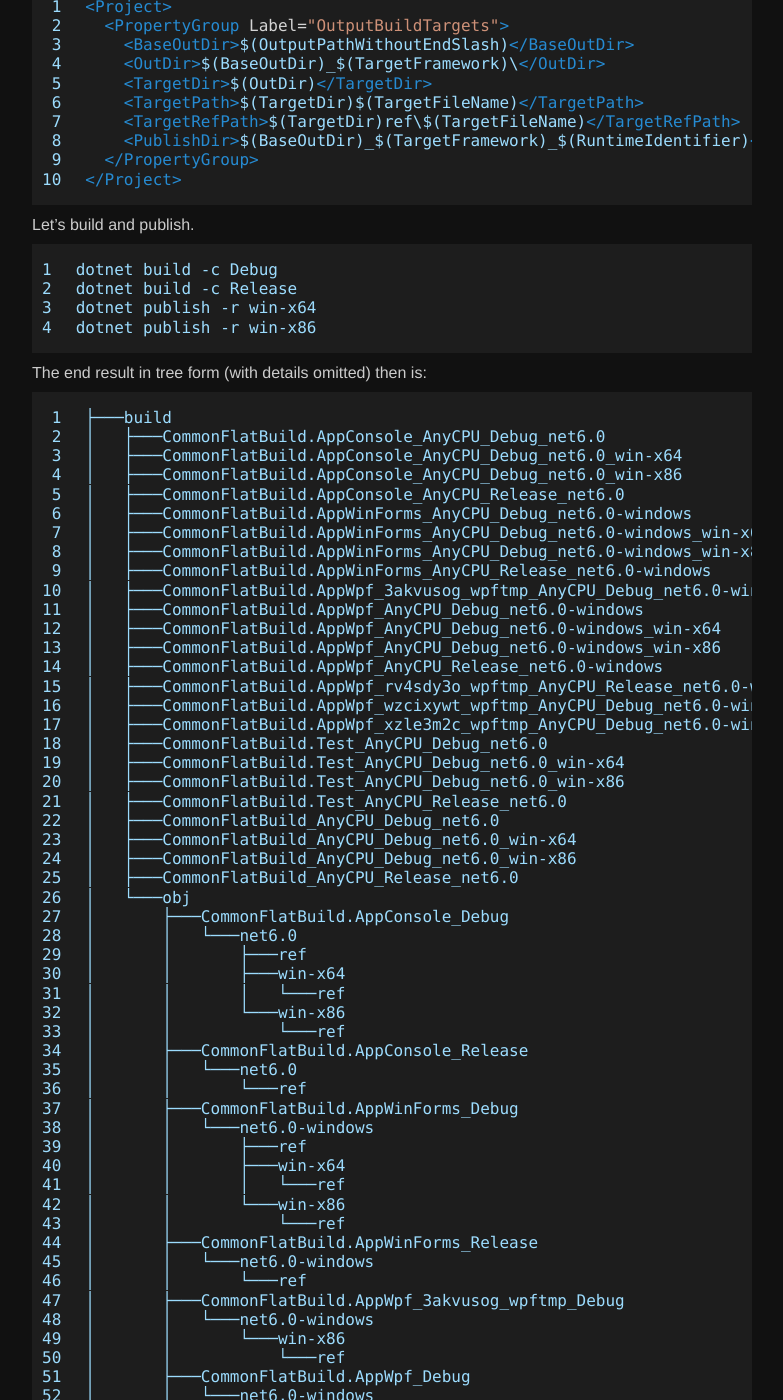
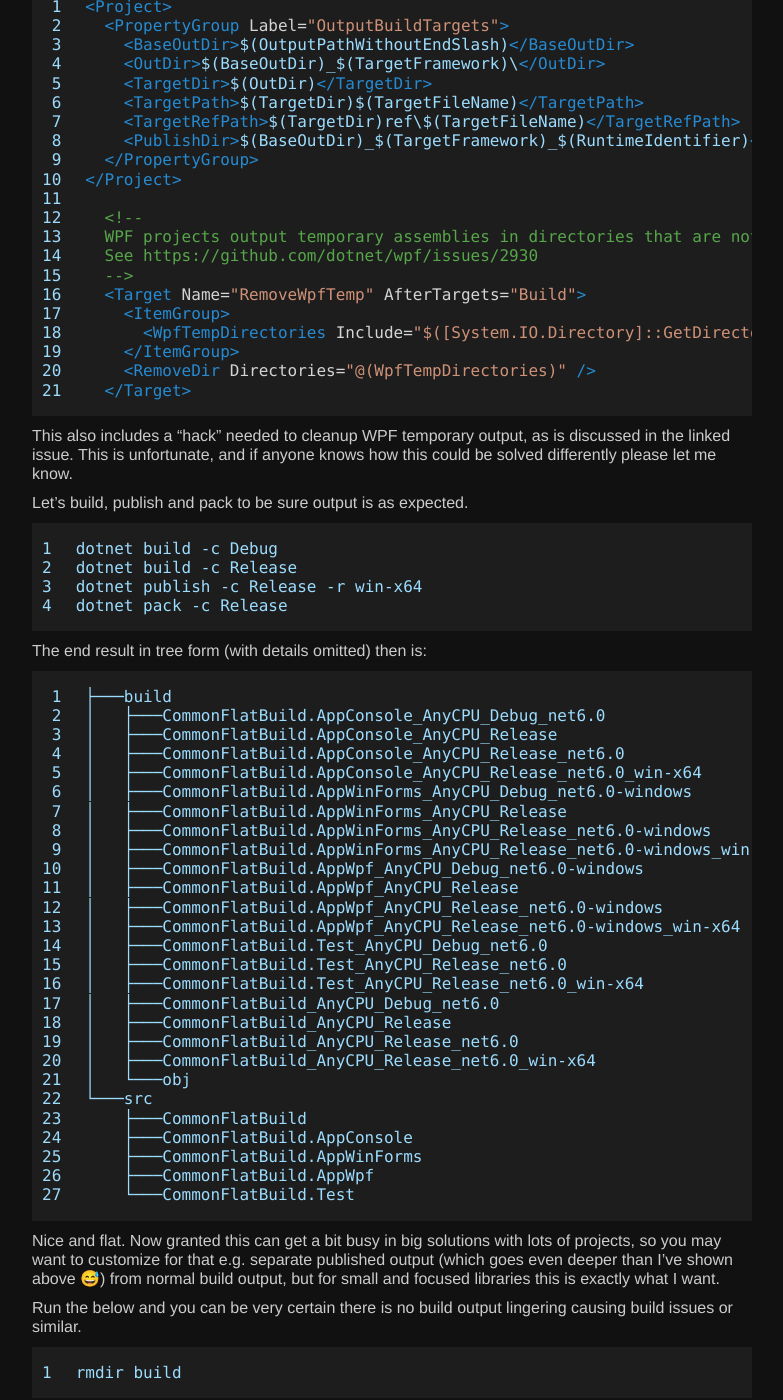
Before and after one commit to nietras/nietras.github.io, a Jekyll site: the page built from _posts/2021-11-19-bendingdotnet-common-flat-build-output.md, in a window 1280 px wide and 1400 px high, scrolled down 5279 px. Shown: the whole window, without its empty margins (248-1031 px from the left). Built offline with Jekyll 4.4.1, drawn with Linux system fonts in a browser that asks for light colours; some of the changed text lies outside the part shown.

Commit message:
add wpftemp directories delete target and first full draft

````diff
--- a/_posts/2021-11-19-bendingdotnet-common-flat-build-output.md
+++ b/_posts/2021-11-19-bendingdotnet-common-flat-build-output.md
@@ -259,107 +259,52 @@ incl. packing nuget packages, since the evaluation of properties differs from ta
     <PublishDir>$(BaseOutDir)_$(TargetFramework)_$(RuntimeIdentifier)</PublishDir>
   </PropertyGroup>
 </Project>
+
+  <!--
+  WPF projects output temporary assemblies in directories that are not deleted after use.
+  See https://github.com/dotnet/wpf/issues/2930
+  -->
+  <Target Name="RemoveWpfTemp" AfterTargets="Build">
+    <ItemGroup>
+      <WpfTempDirectories Include="$([System.IO.Directory]::GetDirectories(&quot;$(BuildDir)&quot;,&quot;$(MSBuildProjectName)*_wpftmp_*&quot;))"/>
+    </ItemGroup>
+    <RemoveDir Directories="@(WpfTempDirectories)" />
+  </Target>
 ```
+This also includes a "hack" needed to cleanup WPF temporary output,
+as is discussed in the linked issue. This is unfortunate, and if anyone
+knows how this could be solved differently please let me know.
 
-Let's build and publish.
+Let's build, publish and pack to be sure output is as expected.
 ```
 dotnet build -c Debug
 dotnet build -c Release
-dotnet publish -r win-x64
-dotnet publish -r win-x86
+dotnet publish -c Release -r win-x64
+dotnet pack -c Release
 ```
 The end result in tree form (with details omitted) then is:
 ```
 ├───build
 │   ├───CommonFlatBuild.AppConsole_AnyCPU_Debug_net6.0
-│   ├───CommonFlatBuild.AppConsole_AnyCPU_Debug_net6.0_win-x64
-│   ├───CommonFlatBuild.AppConsole_AnyCPU_Debug_net6.0_win-x86
+│   ├───CommonFlatBuild.AppConsole_AnyCPU_Release
 │   ├───CommonFlatBuild.AppConsole_AnyCPU_Release_net6.0
+│   ├───CommonFlatBuild.AppConsole_AnyCPU_Release_net6.0_win-x64
 │   ├───CommonFlatBuild.AppWinForms_AnyCPU_Debug_net6.0-windows
-│   ├───CommonFlatBuild.AppWinForms_AnyCPU_Debug_net6.0-windows_win-x64
-│   ├───CommonFlatBuild.AppWinForms_AnyCPU_Debug_net6.0-windows_win-x86
+│   ├───CommonFlatBuild.AppWinForms_AnyCPU_Release
 │   ├───CommonFlatBuild.AppWinForms_AnyCPU_Release_net6.0-windows
-│   ├───CommonFlatBuild.AppWpf_3akvusog_wpftmp_AnyCPU_Debug_net6.0-windows
+│   ├───CommonFlatBuild.AppWinForms_AnyCPU_Release_net6.0-windows_win-x64
 │   ├───CommonFlatBuild.AppWpf_AnyCPU_Debug_net6.0-windows
-│   ├───CommonFlatBuild.AppWpf_AnyCPU_Debug_net6.0-windows_win-x64
-│   ├───CommonFlatBuild.AppWpf_AnyCPU_Debug_net6.0-windows_win-x86
+│   ├───CommonFlatBuild.AppWpf_AnyCPU_Release
 │   ├───CommonFlatBuild.AppWpf_AnyCPU_Release_net6.0-windows
-│   ├───CommonFlatBuild.AppWpf_rv4sdy3o_wpftmp_AnyCPU_Release_net6.0-windows
-│   ├───CommonFlatBuild.AppWpf_wzcixywt_wpftmp_AnyCPU_Debug_net6.0-windows
-│   ├───CommonFlatBuild.AppWpf_xzle3m2c_wpftmp_AnyCPU_Debug_net6.0-windows
+│   ├───CommonFlatBuild.AppWpf_AnyCPU_Release_net6.0-windows_win-x64
 │   ├───CommonFlatBuild.Test_AnyCPU_Debug_net6.0
-│   ├───CommonFlatBuild.Test_AnyCPU_Debug_net6.0_win-x64
-│   ├───CommonFlatBuild.Test_AnyCPU_Debug_net6.0_win-x86
 │   ├───CommonFlatBuild.Test_AnyCPU_Release_net6.0
+│   ├───CommonFlatBuild.Test_AnyCPU_Release_net6.0_win-x64
 │   ├───CommonFlatBuild_AnyCPU_Debug_net6.0
-│   ├───CommonFlatBuild_AnyCPU_Debug_net6.0_win-x64
-│   ├───CommonFlatBuild_AnyCPU_Debug_net6.0_win-x86
+│   ├───CommonFlatBuild_AnyCPU_Release
 │   ├───CommonFlatBuild_AnyCPU_Release_net6.0
+│   ├───CommonFlatBuild_AnyCPU_Release_net6.0_win-x64
 │   └───obj
-│       ├───CommonFlatBuild.AppConsole_Debug
-│       │   └───net6.0
-│       │       ├───ref
-│       │       ├───win-x64
-│       │       │   └───ref
-│       │       └───win-x86
-│       │           └───ref
-│       ├───CommonFlatBuild.AppConsole_Release
-│       │   └───net6.0
-│       │       └───ref
-│       ├───CommonFlatBuild.AppWinForms_Debug
-│       │   └───net6.0-windows
-│       │       ├───ref
-│       │       ├───win-x64
-│       │       │   └───ref
-│       │       └───win-x86
-│       │           └───ref
-│       ├───CommonFlatBuild.AppWinForms_Release
-│       │   └───net6.0-windows
-│       │       └───ref
-│       ├───CommonFlatBuild.AppWpf_3akvusog_wpftmp_Debug
-│       │   └───net6.0-windows
-│       │       └───win-x86
-│       │           └───ref
-│       ├───CommonFlatBuild.AppWpf_Debug
-│       │   └───net6.0-windows
-│       │       ├───ref
-│       │       ├───win-x64
-│       │       │   └───ref
-│       │       └───win-x86
-│       │           └───ref
-│       ├───CommonFlatBuild.AppWpf_Release
-│       │   └───net6.0-windows
-│       │       └───ref
-│       ├───CommonFlatBuild.AppWpf_rv4sdy3o_wpftmp_Release
-│       │   └───net6.0-windows
-│       │       └───ref
-│       ├───CommonFlatBuild.AppWpf_wzcixywt_wpftmp_Debug
-│       │   └───net6.0-windows
-│       │       └───win-x64
-│       │           └───ref
-│       ├───CommonFlatBuild.AppWpf_xzle3m2c_wpftmp_Debug
-│       │   └───net6.0-windows
-│       │       └───ref
-│       ├───CommonFlatBuild.Test_Debug
-│       │   └───net6.0
-│       │       ├───ref
-│       │       ├───win-x64
-│       │       │   └───ref
-│       │       └───win-x86
-│       │           └───ref
-│       ├───CommonFlatBuild.Test_Release
-│       │   └───net6.0
-│       │       └───ref
-│       ├───CommonFlatBuild_Debug
-│       │   └───net6.0
-│       │       ├───ref
-│       │       ├───win-x64
-│       │       │   └───ref
-│       │       └───win-x86
-│       │           └───ref
-│       └───CommonFlatBuild_Release
-│           └───net6.0
-│               └───ref
 └───src
     ├───CommonFlatBuild
     ├───CommonFlatBuild.AppConsole
@@ -367,3 +312,15 @@ The end result in tree form (with details omitted) then is:
     ├───CommonFlatBuild.AppWpf
     └───CommonFlatBuild.Test
 ```
+
+Nice and flat. Now granted this can get a bit busy in big solutions with lots of
+projects, so you may want to customize for that e.g. separate published output
+(which goes even deeper than I've shown above 😅) from
+normal build output, but for small
+and focused libraries this is exactly what I want.
+
+Run the below and you can be very certain there is no build output lingering
+causing build issues or similar.
+```
+rmdir build
+```
````
Also changed, not shown: 1 other file.
